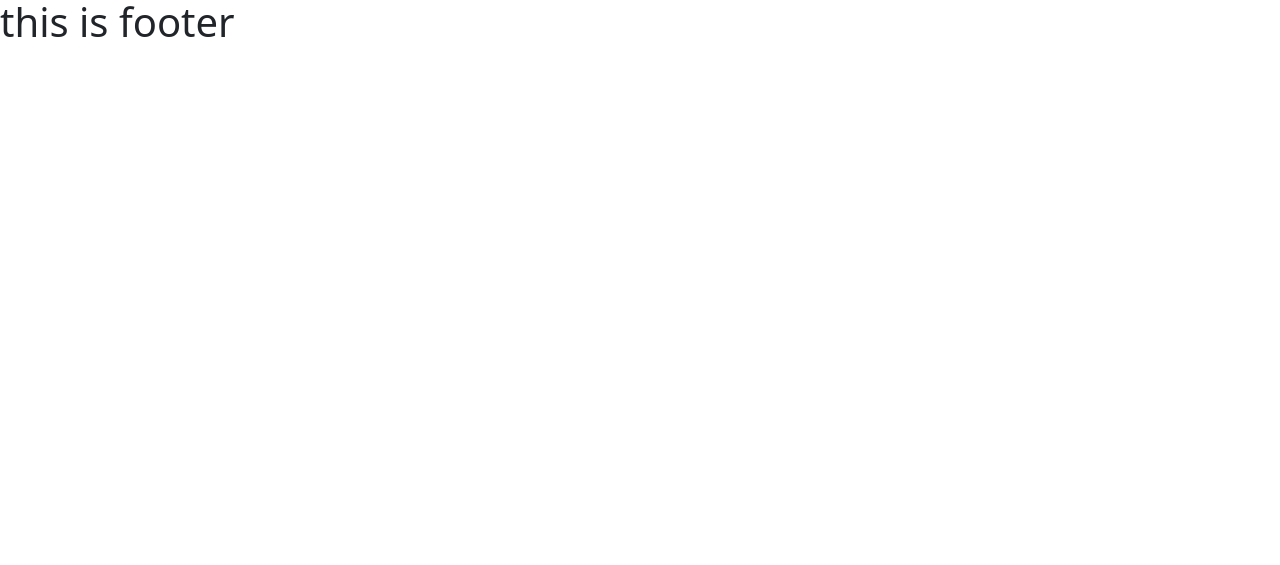
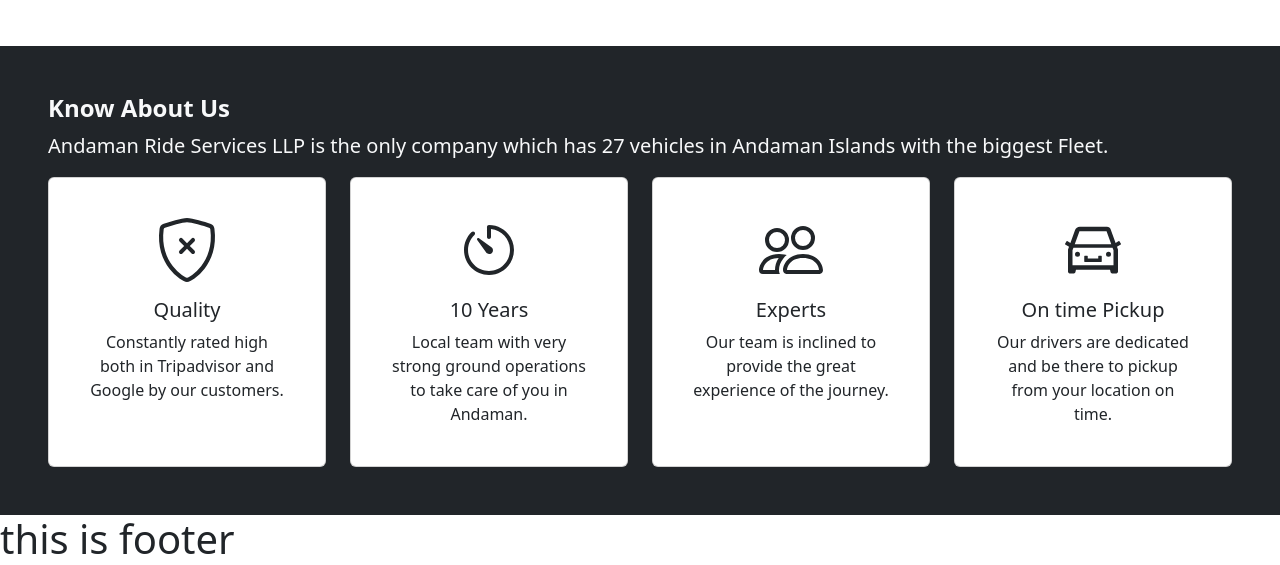
Before and after one commit to hachinrayhan/andamanRide, a React (Vite) app: page / in a window 1280 px wide. Shown: the part 4517-5082 px from the top of the page. Before the commit the page ends 4571 px from the top, so only its background shows below. Built offline with nearby package versions, Linux system fonts and the light colour scheme.

Commit message:
about us added

```diff
--- a/package.json
+++ b/package.json
@@ -17,6 +17,7 @@
     "react-bootstrap": "^2.7.4",
     "react-dom": "^18.2.0",
     "react-hot-toast": "^2.4.1",
+    "react-icons": "^4.8.0",
     "react-router-dom": "^6.11.1"
   },
   "devDependencies": {
--- /dev/null
+++ b/src/pages/Home/AboutUs/AboutUs.jsx
@@ -0,0 +1,53 @@
+import { BsShieldX } from 'react-icons/bs';
+import { IoIosTimer } from 'react-icons/io';
+import { BsPeople } from 'react-icons/bs';
+import { AiOutlineCar } from 'react-icons/ai';
+
+const AboutUs = () => {
+    return (
+        <div className="px-5 mt-5 bg-dark p-5">
+            <h4 className="text-light fw-bold">Know About Us</h4>
+            <p className="text-light fs-5">Andaman Ride Services LLP is the only company which has 27 vehicles in Andaman Islands with the biggest Fleet.</p>
+            <div className="row row-cols-1 row-cols-md-2 row-cols-lg-4 g-4">
+                <div className="col">
+                    <div className="card text-center p-4 h-100">
+                        <div className="card-body">
+                            <BsShieldX style={{ fontSize: '4rem' }} className="mb-3" />
+                            <h5 className="card-title">Quality</h5>
+                            <p className="card-text">Constantly rated high both in Tripadvisor and Google by our customers.</p>
+                        </div>
+                    </div>
+                </div>
+                <div className="col">
+                    <div className="card text-center p-4 h-100">
+                        <div className="card-body">
+                            <IoIosTimer style={{ fontSize: '4rem' }} className="mb-3" />
+                            <h5 className="card-title">10 Years</h5>
+                            <p className="card-text">Local team with very strong ground operations to take care of you in Andaman.</p>
+                        </div>
+                    </div>
+                </div>
+                <div className="col">
+                    <div className="card text-center p-4 h-100">
+                        <div className="card-body">
+                            <BsPeople style={{ fontSize: '4rem' }} className="mb-3" />
+                            <h5 className="card-title">Experts</h5>
+                            <p className="card-text">Our team is inclined to provide the great experience of the journey.</p>
+                        </div>
+                    </div>
+                </div>
+                <div className="col">
+                    <div className="card text-center p-4 h-100">
+                        <div className="card-body">
+                            <AiOutlineCar style={{ fontSize: '4rem' }} className="mb-3" />
+                            <h5 className="card-title">On time Pickup</h5>
+                            <p className="card-text">Our drivers are dedicated and be there to pickup from your location on time.</p>
+                        </div>
+                    </div>
+                </div>
+            </div>
+        </div>
+    );
+};
+
+export default AboutUs;
--- a/src/pages/Home/Home.jsx
+++ b/src/pages/Home/Home.jsx
@@ -1,3 +1,4 @@
+import AboutUs from "./AboutUs/AboutUs";
 import PopularActivities from "./Activities/PopularActivities";
 import OurCabs from "./OurCabs/OurCabs";
 import Slider from "./Slider/Slider";
@@ -8,6 +9,7 @@ const Home = () => {
             <Slider></Slider>
             <OurCabs></OurCabs>
             <PopularActivities></PopularActivities>
+            <AboutUs></AboutUs>
         </div>
     );
 };
```
Also changed, not shown: 1 other file (tests, documents, lock files or other folders).
